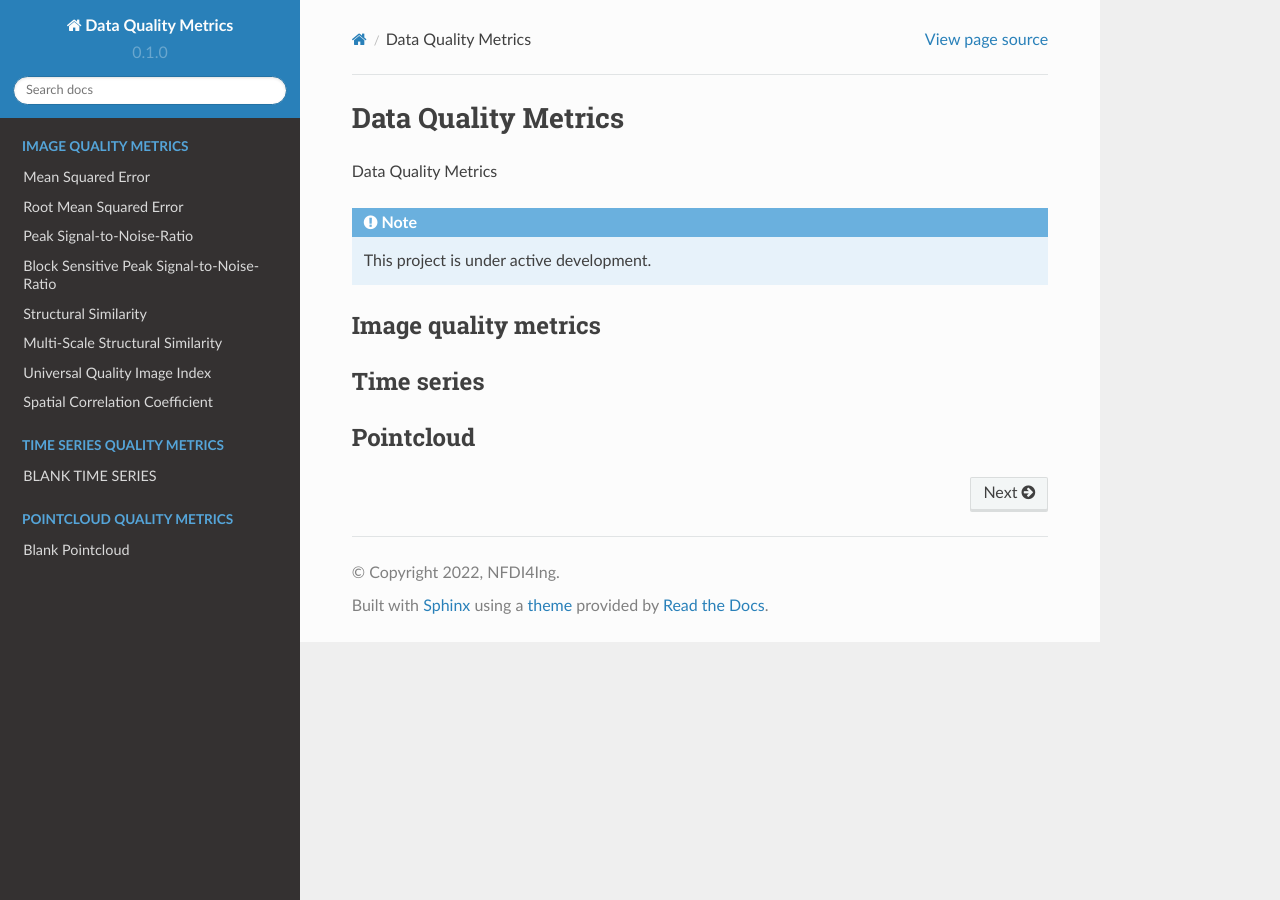
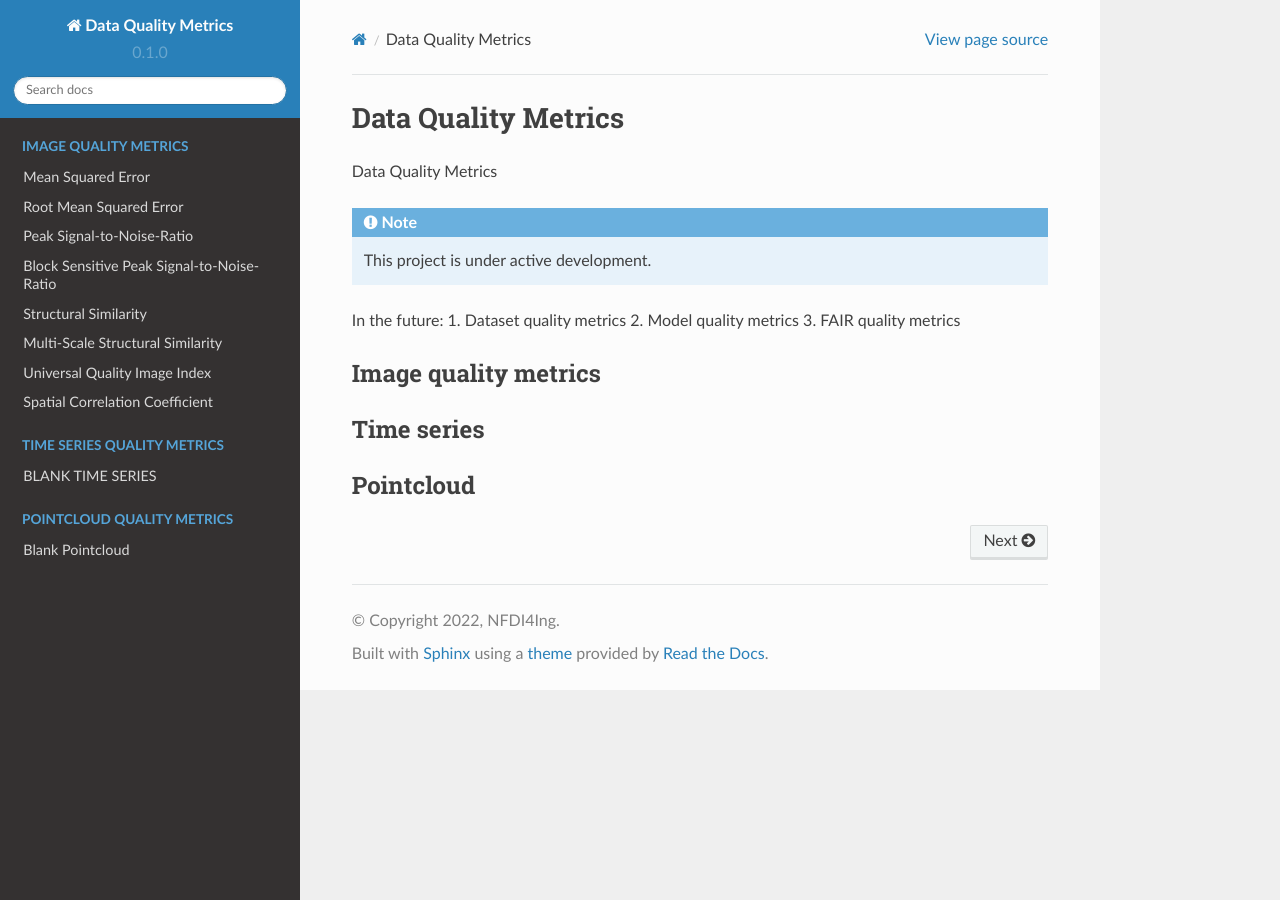
Before and after one commit to HDierend/Data-Quality-Metrics, a Sphinx documentation site: the page built from docs/source/index.rst, in a window 1280 px wide. Built offline with Sphinx 7.4.7 and the Read the Docs theme 2.0.0, drawn with Linux system fonts in a browser that asks for light colours.

Commit message:
Update index.rst
Added future aspects to the metrics

```diff
--- a/docs/source/index.rst
+++ b/docs/source/index.rst
@@ -6,6 +6,12 @@ Data Quality Metrics
 .. note::
 
    This project is under active development.
+
+
+In the future:
+1. Dataset quality metrics
+2. Model quality metrics
+3. FAIR quality metrics
 
 Image quality metrics
 ***************************
```
